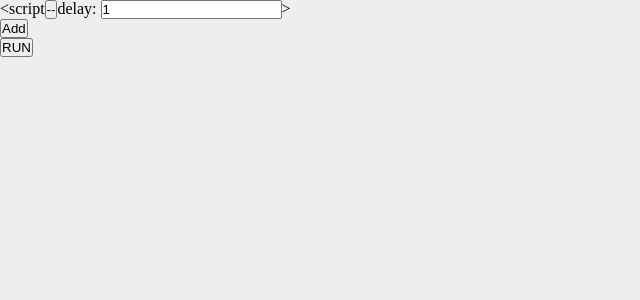
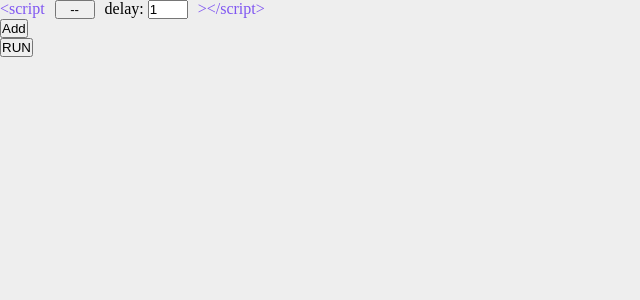
Before and after one commit to ungear/defer-async-demo, a Next.js app: page / in a window 1280 px wide. Shown: the top 300 px of the page, without its empty margins (0-640 px from the left). Built offline with nearby package versions, Linux system fonts and the light colour scheme.

Commit message:
add scss and basic styles for constructor

```diff
--- /dev/null
+++ b/src/components/constructor.module.scss
@@ -0,0 +1,15 @@
+$codeColor: #7f55f1;
+
+.script {
+  display: flex;
+  gap: 10px;
+  &__code {
+    color: $codeColor;
+  }
+  &__type{
+    width: 40px;
+  }
+  &__delay input{
+    width: 40px;
+  }
+}
--- a/src/components/constructor.tsx
+++ b/src/components/constructor.tsx
@@ -1,7 +1,9 @@
+import styles from './constructor.module.scss';
+
 export function Constructor({scripts, onAddItem, onTypeClick, onDelayChange}){
   return (
     <>
-      <ul>
+      <section>
         {scripts.map(s => (
           <ScriptSnippet
             key={s.id}
@@ -9,7 +11,7 @@ export function Constructor({scripts, onAddItem, onTypeClick, onDelayChange}){
             onTypeClick={() => onTypeClick(s)}
             onDelayChange={(val) => onDelayChange(s, val)}/>
         ))}
-      </ul>
+      </section>
       <div>
         <button onClick={onAddItem}>Add</button>
       </div>
@@ -24,10 +26,13 @@ function ScriptSnippet({script, onTypeClick, onDelayChange}){
       ? "async"
       : "--"
   return(
-    <li>
-      &lt;script
-      <button onClick={onTypeClick}>{typeLabel}</button>
-      delay: <input type="number" value={script.delay} onChange={(e) => onDelayChange(e.target.value)}></input>&gt;
-    </li>
+    <div class={styles.script}>
+      <span class={styles.script__code}>&lt;script</span>
+      <button class={styles.script__type} onClick={onTypeClick}>{typeLabel}</button>
+      <span class={styles.script__delay}>
+        delay: <input type="number" value={script.delay} onChange={(e) => onDelayChange(e.target.value)}></input>
+      </span>
+      <span class={styles.script__code}>&gt;&lt;/script&gt;</span>
+    </div>
   )
 }
--- a/src/styles/globals.css
+++ b/src/styles/globals.css
@@ -100,3 +100,7 @@ a {
     color-scheme: dark;
   }
 }
+
+button{
+  cursor: pointer;
+}
```
Also changed, not shown: package.json (+4 -3 lines), 1 other file (tests, documents, lock files or other folders).
